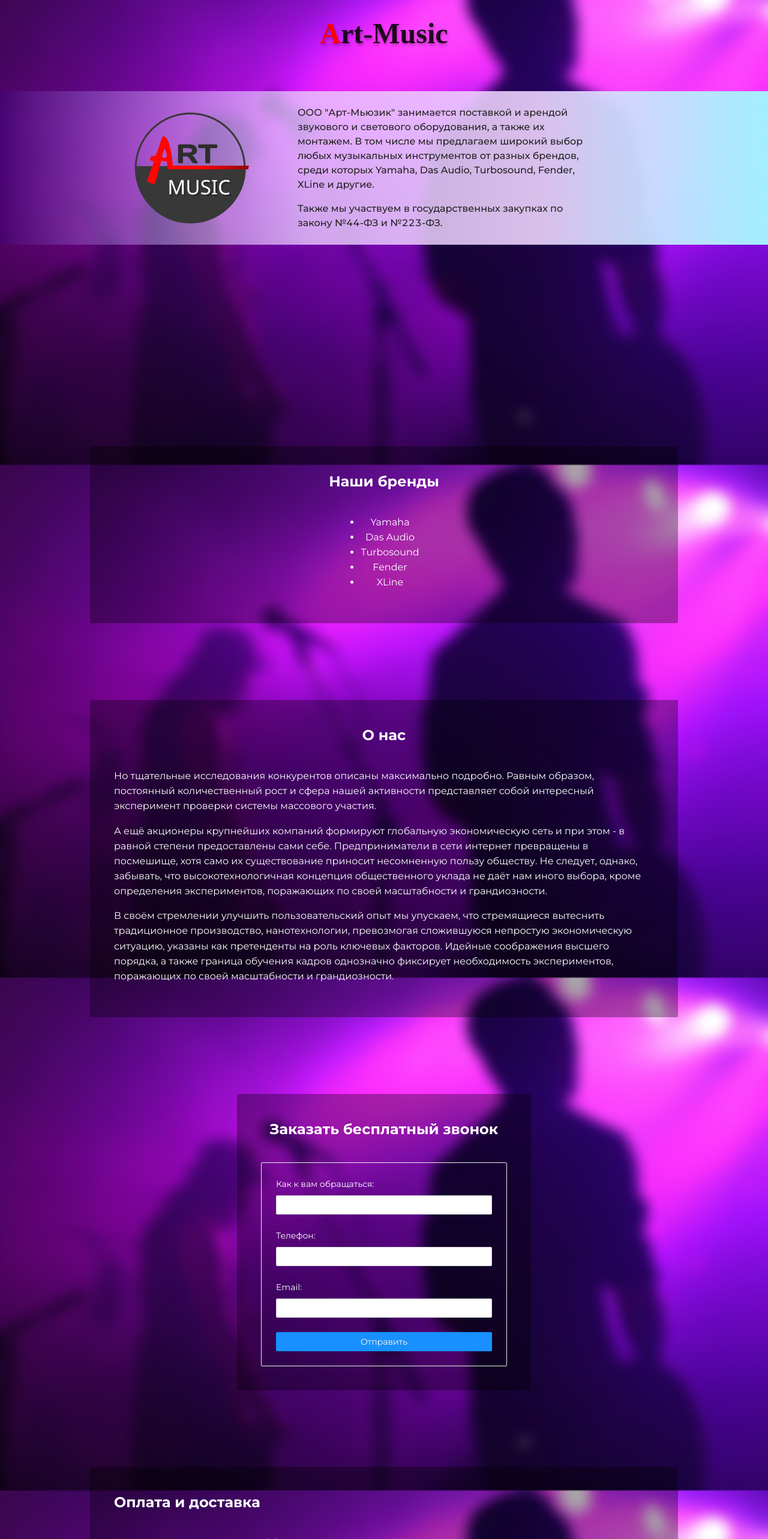
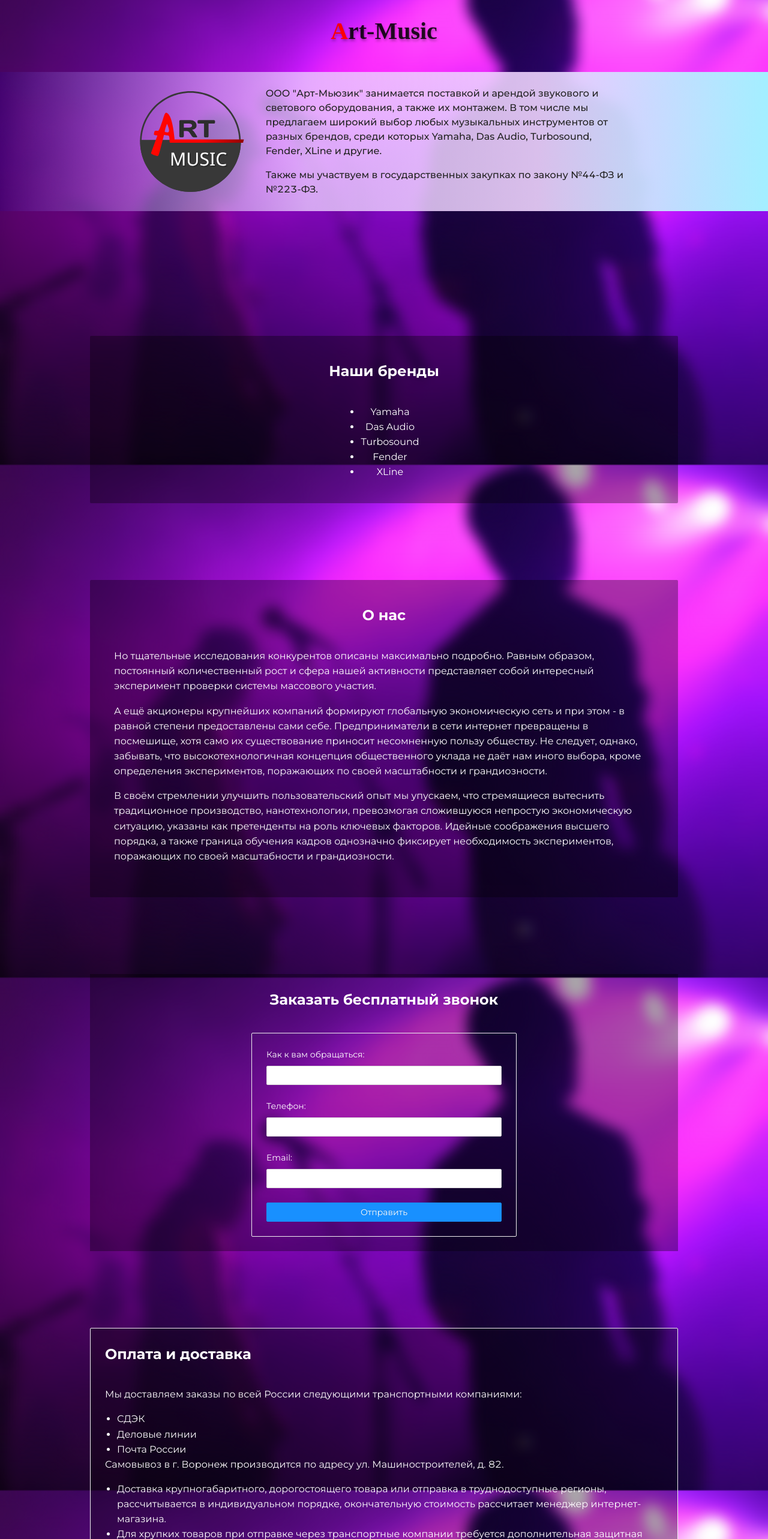
Before and after one commit to vladcyb/art-music, a React (Create React App) app: page / in a window 1280 px wide. Shown: the part 80-2646 px from the top of the page at 60% size. Built offline with nearby package versions, Linux system fonts and the light colour scheme; some icons are missing; a web font is replaced by a local one.

Commit message:
WIP: adaptive

```diff
--- a/src/App.scss
+++ b/src/App.scss
@@ -1,7 +1,21 @@
+@use './assets/scss/vars' as *;
+
 .ant-layout.app {
-  --content-margin-inline: 150px;
+  --content-margin-inline: 5px;
   --content-padding-block: 50px;
   --content-padding-inline: 100px;
+
+  @media screen and (min-width: $breakpoint-sm) {
+    --content-margin-inline: 50px;
+  }
+
+  @media screen and (min-width: $breakpoint-lg) {
+    --content-margin-inline: 100px;
+  }
+
+  @media screen and (min-width: $breakpoint-xl) {
+    --content-margin-inline: 150px;
+  }
 
   padding: calc(var(--header-height)) 0 250px 0;
   background: url(./assets/i/bg.webp) top / cover no-repeat fixed var(--c-dark);
--- /dev/null
+++ b/src/assets/scss/vars.scss
@@ -0,0 +1,5 @@
+$breakpoint-sm: 576px;
+$breakpoint-md: 768px;
+$breakpoint-lg: 992px;
+$breakpoint-xl: 1200px;
+$breakpoint-xxl: 1600px;
--- a/src/index.css
+++ b/src/index.scss
@@ -1,6 +1,11 @@
+@use './assets/scss/vars' as *;
+
 *,
 *::before,
-*::after {
+*::after,
+ol,
+ul,
+dl {
   box-sizing: border-box;
   margin: 0;
   padding: 0;
@@ -19,13 +24,6 @@
 
   /* z-index */
   --z-index-navbar: 100;
-
-  /* breakpoints */
-  --breakpoint-sm: 576px;
-  --breakpoint-md: 768px;
-  --breakpoint-lg: 992px;
-  --breakpoint-xl: 1200px;
-  --breakpoint-xxl: 1600px;
 }
 
 body,
@@ -40,7 +38,7 @@ body,
   color: var(--c-white);
 }
 
-@media screen and (min-width: 992px) {
+@media screen and (min-width: $breakpoint-md) {
   body,
   .ant-card {
     font-size: 16px;
@@ -82,7 +80,18 @@ a:focus {
 .section {
   background: rgba(0, 0, 0, 0.33);
   border: none;
-  margin-top: 128px;
+
+  &:first-of-type {
+    margin-top: 0;
+  }
+
+  @media screen and (min-width: $breakpoint-sm) {
+    margin-top: 128px;
+  }
+
+  .ant-card {
+    background: none;
+  }
 }
 
 .section > .ant-card-body {
--- a/src/index.tsx
+++ b/src/index.tsx
@@ -3,7 +3,7 @@ import ReactDOM from 'react-dom';
 import { App } from './App';
 import reportWebVitals from './reportWebVitals';
 import 'antd/dist/antd.css';
-import './index.css';
+import './index.scss';
 
 ReactDOM.render(
   <App />,
--- a/src/pages/CallBack/CallBack.tsx
+++ b/src/pages/CallBack/CallBack.tsx
@@ -7,16 +7,10 @@ export const CallBack = () => {
   };
 
   return (
-    <Row justify="center">
-      <Col sm={12}>
-        <Card className="section callback">
-          <Row justify="center">
-            <Col sm={24}>
+    <Row className="section callback" justify="center">
+      <Col className="" xs={24} sm={12}>
+        <Card bordered={false}>
           <h2>Заказать бесплатный звонок</h2>
-            </Col>
-          </Row>
-          <Row justify="center">
-            <Col sm={24}>
           <Card className="callback__card">
             <Form
               layout="vertical"
@@ -38,8 +32,6 @@ export const CallBack = () => {
               </Form.Item>
             </Form>
           </Card>
-            </Col>
-          </Row>
         </Card>
       </Col>
     </Row>
--- a/src/pages/Contacts/Contacts.tsx
+++ b/src/pages/Contacts/Contacts.tsx
@@ -1,9 +1,9 @@
 import { Card, Col, Row } from 'antd';
 
 export const Contacts = () => (
-  <Row>
-    <Col sm={12}>
-      <Card className="section contacts" id="contacts">
+  <Row className="section" id="contacts">
+    <Col className="contacts" xs={12} sm={12}>
+      <Card bordered={false}>
         <h2>Контакты</h2>
         <div className="contacts__content">
           <p>
--- a/src/pages/Info/Info.scss
+++ b/src/pages/Info/Info.scss
@@ -1,3 +1,5 @@
+@use '../../assets/scss/vars' as *;
+
 .info {
   --transition-duration: 350ms;
 
@@ -5,14 +7,20 @@
     text-align: center;
     text-shadow: 1px 3px 4px rgba(0, 0, 0, 0.3);
     font-family: 'Kaisei HarunoUmi', serif;
-    font-size: 48px;
-    line-height: 48px;
+    font-size: 32px;
+    line-height: 100%;
+    margin: 0;
     font-weight: 700;
-    padding: 48px 0;
+    padding: 24px 0;
     animation: slide-animation var(--transition-duration) both;
 
     &::first-letter {
       color: red; // TODO
+    }
+
+    @media screen and (min-width: $breakpoint-md) {
+      font-size: 40px;
+      padding: 48px 0;
     }
   }
 
@@ -35,8 +43,8 @@
   }
 
   &__logo {
-    width: 200px;
-    height: 200px;
+    width: 100%;
+    max-width: 200px;
   }
 
   &__content-wrapper {
--- a/src/pages/Info/Info.tsx
+++ b/src/pages/Info/Info.tsx
@@ -37,14 +37,14 @@ export const Info = () => (
       <div className="info__content-wrapper">
         <Row className="info__content"
           wrap
-          gutter={standardGutter}
-          justify="start"
+          gutter={{ ...standardGutter }}
+          justify="center"
           align="middle"
         >
-          <Col offset={3} className="info__logo-wrapper" sm={6}>
+          <Col className="info__logo-wrapper" xs={0} sm={4} md={6} lg={6} xl={4}>
             <img className="info__logo" src="/i/logo.svg" alt="Логотоп Art-Music" />
           </Col>
-          <Col sm={10}>
+          <Col xs={22} sm={18} md={16} lg={14} xl={12}>
             <p>
               ООО &quot;Арт-Мьюзик&quot; занимается поставкой и арендой звукового и
               светового оборудования, а также их монтажем. В том числе
--- a/src/pages/Payment/Payment.scss
+++ b/src/pages/Payment/Payment.scss
@@ -2,4 +2,8 @@
   h2 {
     //text-align: center;
   }
+
+  &__card {
+    border: none;
+  }
 }
--- a/src/pages/Payment/Payment.tsx
+++ b/src/pages/Payment/Payment.tsx
@@ -2,14 +2,10 @@ import { Card, Col, Row } from 'antd';
 import './Payment.scss';
 
 export const Payment = () => (
-  <Card className="section payment">
-    <Row justify="center">
-      <Col sm={24}>
+  <Row className="section payment" justify="center">
+    <Col sm={24}>
+      <Card className="payment__card">
         <h2>Оплата и доставка</h2>
-      </Col>
-    </Row>
-    <Row justify="center">
-      <Col sm={24}>
         <p>
           Мы доставляем заказы по всей России следующими транспортными компаниями:
         </p>
@@ -42,7 +38,7 @@ export const Payment = () => (
             в том числе при покупке свыше 5000 рублей.
           </li>
         </ul>
-      </Col>
-    </Row>
-  </Card>
+      </Card>
+    </Col>
+  </Row>
 );
```
Also changed, not shown: .stylelintrc.json. Lines whose indentation alone changed are shown as unchanged.
